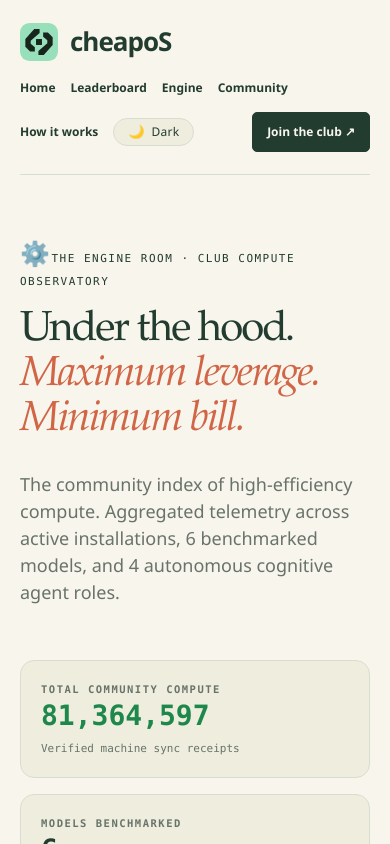
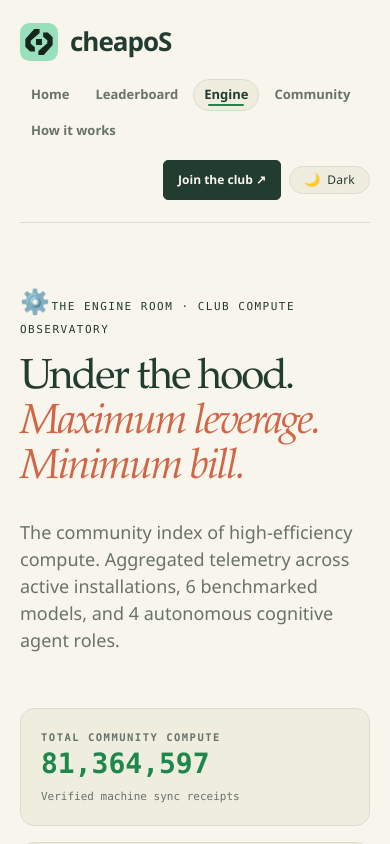
Before and after one commit to carlosa8c/cheapskate-club, a Next.js app in the folder web/: page /engine in a window 390 px wide. Shown: the top 844 px of the page. Built offline with nearby package versions, Linux system fonts and the light colour scheme; no server answers.

Commit message:
feat(navigation): animate all nav links, add active indicators, and position theme toggle at corner

```diff
--- a/web/src/app/club.css
+++ b/web/src/app/club.css
@@ -2902,6 +2902,7 @@ html {
 .nav-profile-pill:hover {
   border-color: var(--accent-mint);
   color: var(--accent-mint);
+  transform: translateY(-1px);
 }
 .nav-avatar {
   display: grid;
@@ -2913,3 +2914,138 @@ html {
   color: var(--ink);
   font: 700 11px var(--mono);
 }
+
+/* ════════════════════════════════════════════════════════════════════
+   UNIFIED HEADER NAVIGATION & CORNER UTILITIES
+   ════════════════════════════════════════════════════════════════════ */
+.brand {
+  transition: transform 0.18s cubic-bezier(0.16, 1, 0.3, 1);
+}
+.brand img {
+  transition: transform 0.25s cubic-bezier(0.34, 1.56, 0.64, 1);
+}
+.brand:hover {
+  transform: translateY(-1px);
+}
+.brand:hover img {
+  transform: rotate(-6deg) scale(1.08);
+}
+
+.site-header nav {
+  display: flex;
+  align-items: center;
+  gap: 16px;
+  flex-wrap: wrap;
+}
+
+.nav-links-group {
+  display: flex;
+  align-items: center;
+  gap: 4px;
+}
+
+.nav-link {
+  position: relative;
+  display: inline-flex;
+  align-items: center;
+  padding: 6px 13px;
+  border-radius: 999px;
+  color: var(--muted);
+  font-size: 14px;
+  font-weight: 600;
+  text-decoration: none;
+  border: 1px solid transparent;
+  transition: all 0.18s cubic-bezier(0.16, 1, 0.3, 1);
+}
+
+.nav-link:hover {
+  color: var(--ink);
+  background: var(--card-bg);
+  border-color: var(--card-border);
+  transform: translateY(-1px);
+  box-shadow: 0 2px 6px rgba(0, 0, 0, 0.05);
+}
+
+.nav-link.active {
+  color: var(--ink);
+  font-weight: 700;
+  background: var(--card-bg);
+  border-color: var(--line);
+}
+
+.nav-link.active::after {
+  content: "";
+  position: absolute;
+  bottom: 4px;
+  left: 14px;
+  right: 14px;
+  height: 2px;
+  background: var(--accent-mint, #56cf89);
+  border-radius: 2px;
+}
+
+.nav-actions {
+  display: flex;
+  align-items: center;
+  gap: 10px;
+}
+
+.nav-divider {
+  width: 1px;
+  height: 22px;
+  background: var(--line);
+  margin: 0 2px;
+  opacity: 0.8;
+}
+
+.nav-account-btn {
+  padding: 8px 16px;
+  min-height: 38px;
+  font-size: 13px;
+  gap: 6px;
+}
+
+.nav-join-btn {
+  padding: 8px 18px;
+  min-height: 38px;
+  font-size: 13px;
+}
+
+@media (max-width: 900px) {
+  .site-header nav {
+    gap: 12px;
+  }
+  .nav-links-group {
+    flex-wrap: wrap;
+    gap: 4px;
+  }
+  .nav-link {
+    font-size: 13px;
+    padding: 5px 10px;
+  }
+}
+
+@media (max-width: 620px) {
+  .site-header nav {
+    width: 100%;
+    justify-content: space-between;
+    gap: 10px;
+  }
+  .nav-links-group {
+    width: 100%;
+    overflow-x: auto;
+    padding-bottom: 4px;
+    scrollbar-width: none;
+  }
+  .nav-links-group::-webkit-scrollbar {
+    display: none;
+  }
+  .nav-actions {
+    width: 100%;
+    justify-content: flex-end;
+    gap: 8px;
+  }
+  .nav-divider {
+    display: none;
+  }
+}
--- a/web/src/app/layout.tsx
+++ b/web/src/app/layout.tsx
@@ -3,6 +3,7 @@ import Link from "next/link";
 import {currentMember} from "@/lib/current-member";
 import Image from "next/image";
 import {ThemeToggle} from "./theme-toggle";
+import {NavLinks} from "./nav-links";
 import "./globals.css";
 
 export const metadata: Metadata = {
@@ -24,14 +25,13 @@ export default async function Layout({children}: {children: React.ReactNode}) {
    <body data-design="club">
     <a className="skip" href="#main">Skip to content</a>
     <header className="site-header">
-     <Link className="brand" href="/"><Image src="/brand-icon.svg" width="38" height="38" alt=""/>cheapoS <span>THE CHEAPSKATE CLUB</span></Link>
+     <Link className="brand" href="/">
+      <Image src="/brand-icon.svg" width="38" height="38" alt=""/>
+      cheapoS <span>THE CHEAPSKATE CLUB</span>
+     </Link>
      <nav aria-label="Main navigation">
-      <Link href="/">Home</Link>
-      <Link href="/leaderboard">Leaderboard</Link>
-      <Link href="/engine">Engine</Link>
-      <Link href="/community">Community</Link>
-      <Link href="/about">How it works</Link>
-      <ThemeToggle />
+      <NavLinks />
+      <div className="nav-actions">
         {member ? (
           <>
             <Link
@@ -45,7 +45,7 @@ export default async function Layout({children}: {children: React.ReactNode}) {
               <span>Profile</span>
             </Link>
             <Link
-            className="button"
+              className="button nav-account-btn"
               href="/account"
               title="Account & Installation Settings"
             >
@@ -53,10 +53,13 @@ export default async function Layout({children}: {children: React.ReactNode}) {
             </Link>
           </>
         ) : (
-        <Link className="button primary" href="/join">
+          <Link className="button primary nav-join-btn" href="/join">
             Join the club ↗
           </Link>
         )}
+        <div className="nav-divider" aria-hidden="true" />
+        <ThemeToggle />
+      </div>
      </nav>
     </header>
     <main className="page" id="main">{children}</main>
--- /dev/null
+++ b/web/src/app/nav-links.tsx
@@ -0,0 +1,38 @@
+"use client";
+
+import Link from "next/link";
+import { usePathname } from "next/navigation";
+
+const NAV_ITEMS = [
+  { href: "/", label: "Home" },
+  { href: "/leaderboard", label: "Leaderboard" },
+  { href: "/engine", label: "Engine" },
+  { href: "/community", label: "Community" },
+  { href: "/about", label: "How it works" },
+];
+
+export function NavLinks() {
+  const pathname = usePathname();
+
+  return (
+    <div className="nav-links-group">
+      {NAV_ITEMS.map((item) => {
+        const isActive =
+          item.href === "/"
+            ? pathname === "/"
+            : pathname.startsWith(item.href);
+
+        return (
+          <Link
+            key={item.href}
+            href={item.href}
+            className={`nav-link ${isActive ? "active" : ""}`}
+            aria-current={isActive ? "page" : undefined}
+          >
+            {item.label}
+          </Link>
+        );
+      })}
+    </div>
+  );
+}
```
Lines whose indentation alone changed are shown as unchanged.
